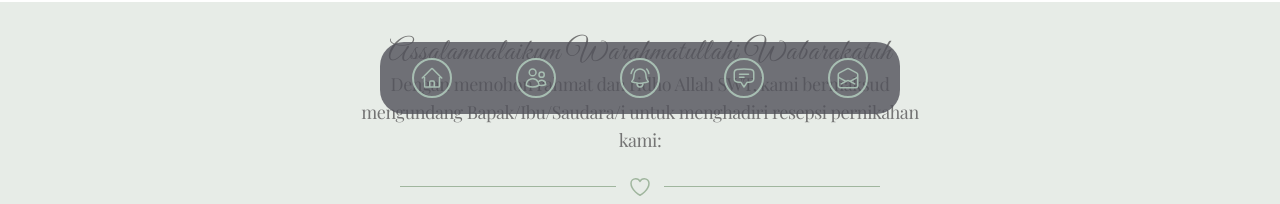
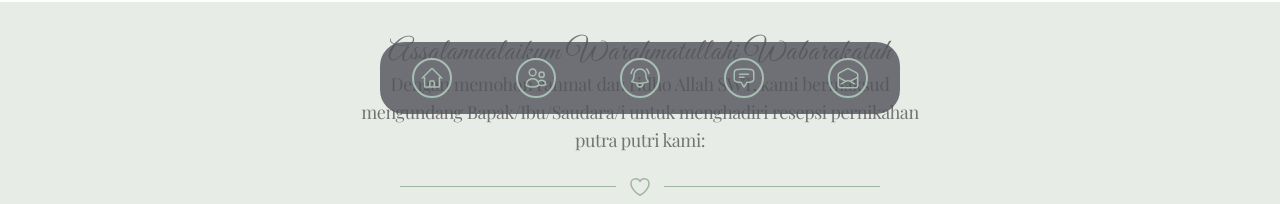
Before and after one commit to eternal51/eternal51.github.io, a website: page index.html in a window 1280 px wide. Shown: the part 678-882 px from the top of the page. Drawn offline with nearby package versions, Linux system fonts and the light colour scheme; a web font is replaced by a local one.

Commit message:
menambah kata 'putra putri' pada #mempelai

```diff
--- a/index.html
+++ b/index.html
@@ -139,7 +139,7 @@
             </h4>
             <p class="mb-0">
               Dengan memohon rahmat dan ridho Allah SWT, kami bermaksud
-              mengundang Bapak/Ibu/Saudara/i untuk menghadiri resepsi pernikahan
+              mengundang Bapak/Ibu/Saudara/i untuk menghadiri resepsi pernikahan putra putri
               kami:
             </p>
             <div class="inline-flex w-full items-center justify-center">
```
